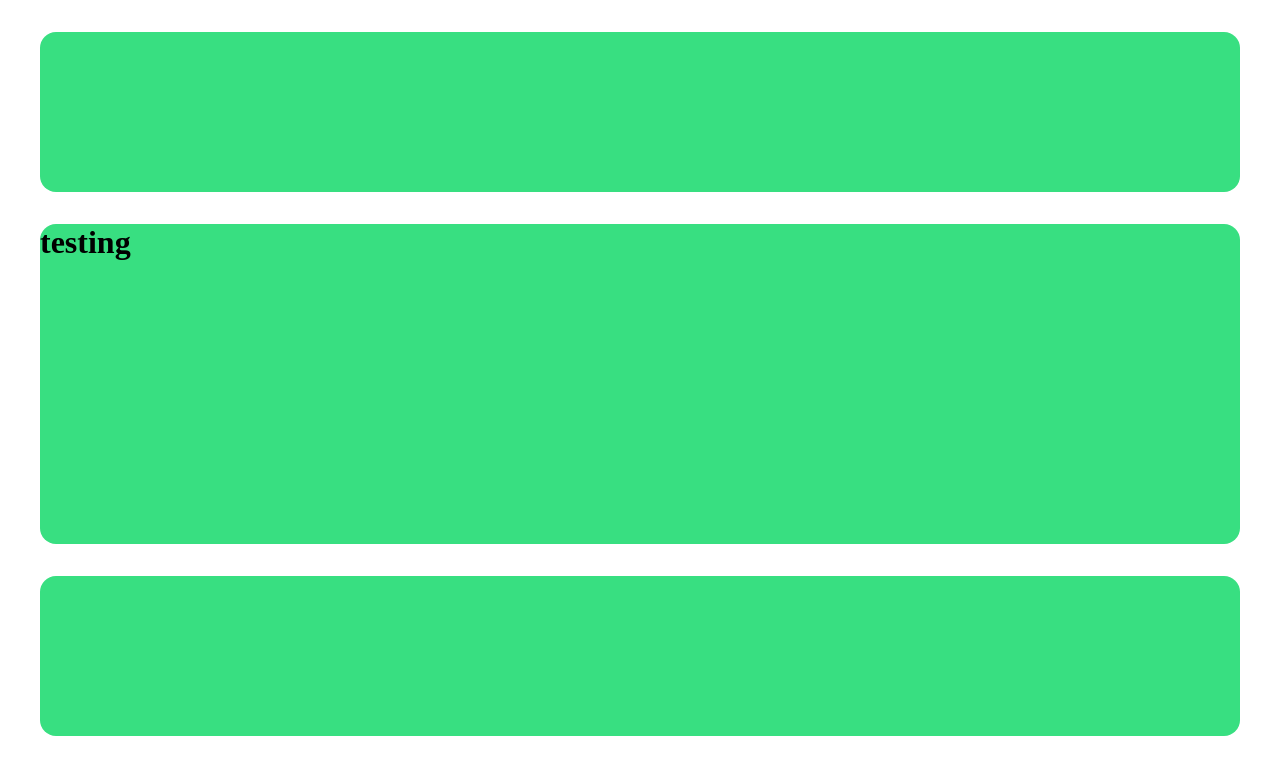
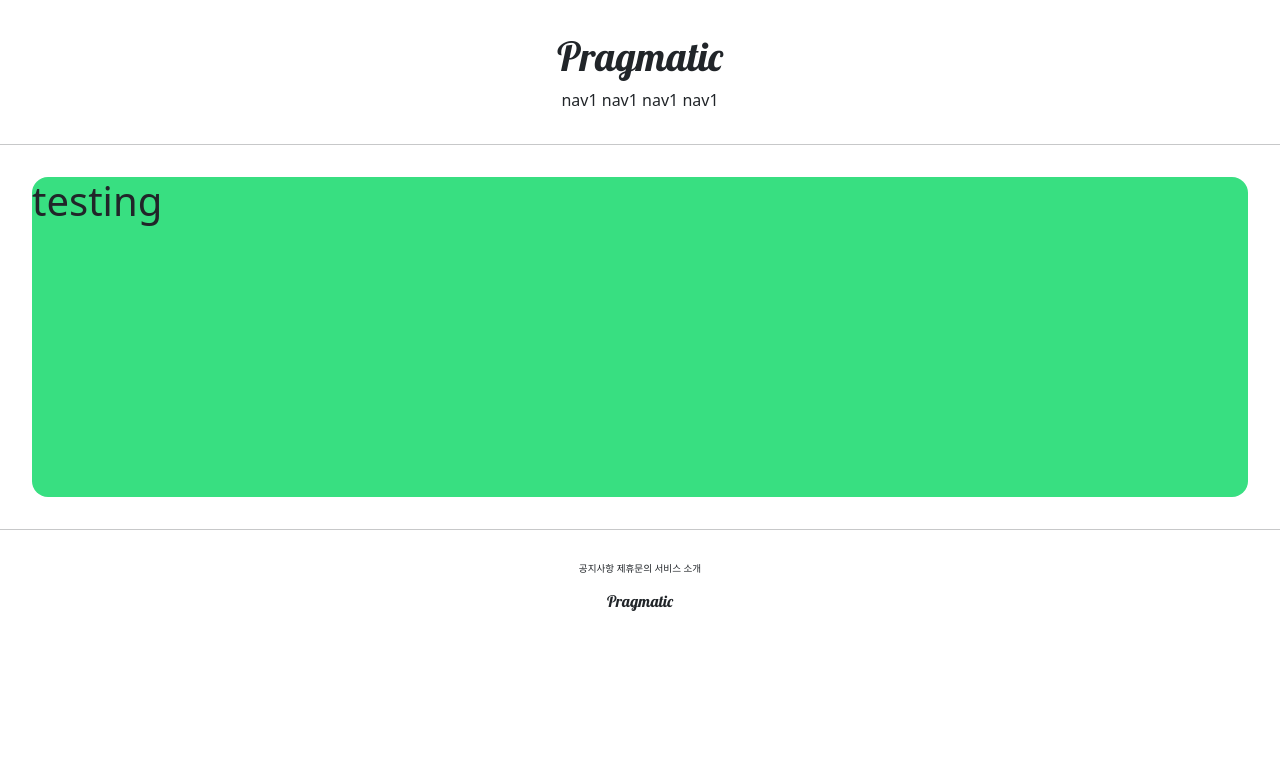
Before and after one commit to kluedeugene/myPinterest, a Django app: page /account/hello_world/ in a window 1280 px wide. Shown: the top 775 px of the page. Run offline with Django 4.2, Linux system fonts and the light colour scheme.

Commit message:
django course 10 commit

```diff
--- a/templates/base.html
+++ b/templates/base.html
@@ -4,11 +4,11 @@
 <body>
 
   {% include 'header.html' %}
-
+<hr>
     {% block content %}
 
     {% endblock %}
-
+<hr>
   {% include 'footer.html' %}
 
 
--- a/templates/footer.html
+++ b/templates/footer.html
@@ -1,3 +1,10 @@
-<div style="height: 10rem; background-color: #38df81; border-radius: 1rem; margin: 2rem;">
-
+    <div style="text-align:center; margin-top: 2rem;">
+        <div style ="font-size: .6rem;" >
+            <span>공지사항</span>
+            <span>제휴문의</span>
+            <span>서비스 소개</span>
+        </div>
+        <div style="margin-top: 1rem;">
+            <h6 style="margin-top: 1rem; font-family: 'Lobster', cursive;"> Pragmatic </h6>
+        </div>
     </div>
--- a/templates/head.html
+++ b/templates/head.html
@@ -3,6 +3,15 @@
 <head>
     <meta charset="UTF-8">
     <title>Title</title>
+
+{#  BOOTSTRAP LINK  #}
+    <link href="https://cdn.jsdelivr.net/npm/bootstrap@5.1.3/dist/css/bootstrap.min.css" rel="stylesheet"
+          integrity="sha384-1BmE4kWBq78iYhFldvKuhfTAU6auU8tT94WrHftjDbrCEXSU1oBoqyl2QvZ6jIW3" crossorigin="anonymous">
+
+{#  GOOGLE FONT LINK  #}
+    <link rel="preconnect" href="https://fonts.googleapis.com">
+    <link rel="preconnect" href="https://fonts.gstatic.com" crossorigin>
+    <link href="https://fonts.googleapis.com/css2?family=Lobster&display=swap" rel="stylesheet">
 </head>
 <body>
 
--- a/templates/header.html
+++ b/templates/header.html
@@ -1,3 +1,13 @@
-    <div style="height: 10rem; background-color: #38df81; border-radius: 1rem; margin: 2rem;">
 
+    <div style="text-align:center; margin: 2rem 0; " >
+
+    <div>
+        <h1 style= "font-family: 'Lobster', cursive;">Pragmatic</h1>
     </div>
+    <div>
+      <span>nav1</span>
+      <span>nav1</span>
+      <span>nav1</span>
+      <span>nav1</span>
+    </div>
+</div>
```
